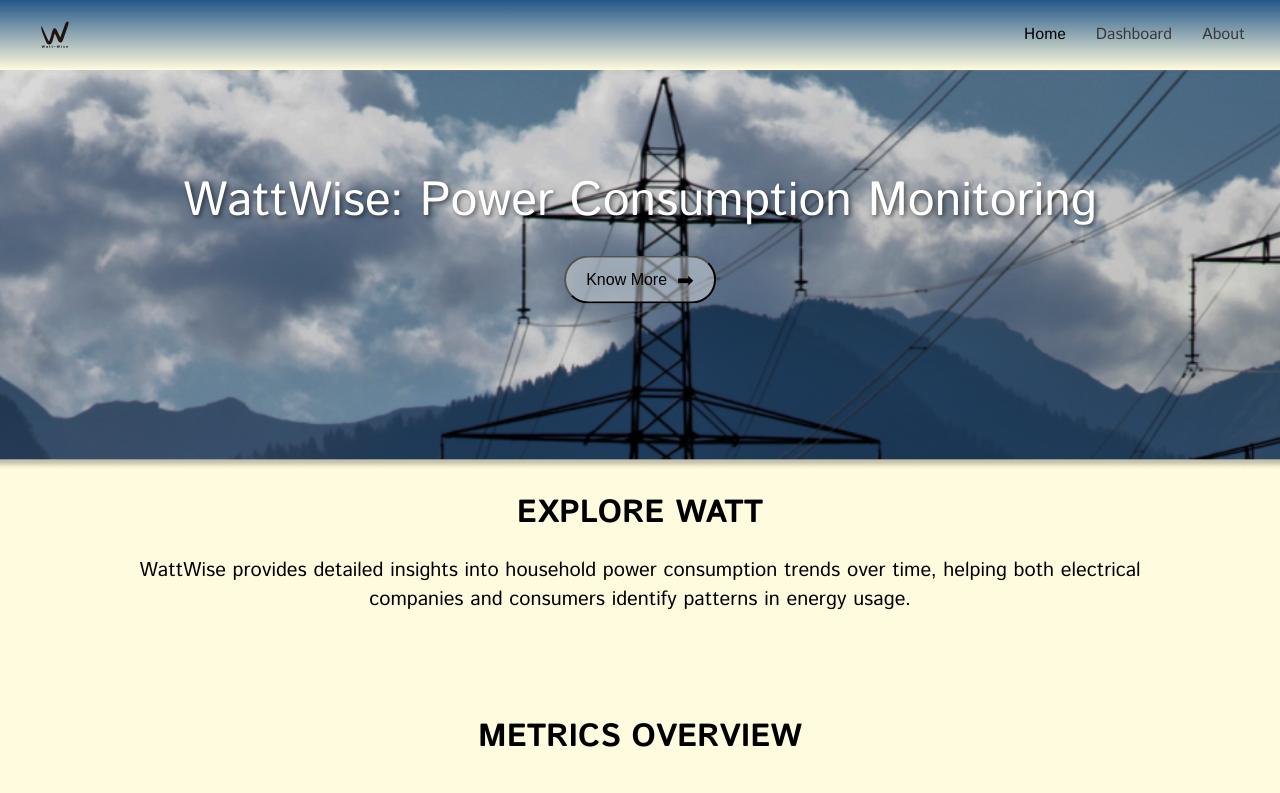
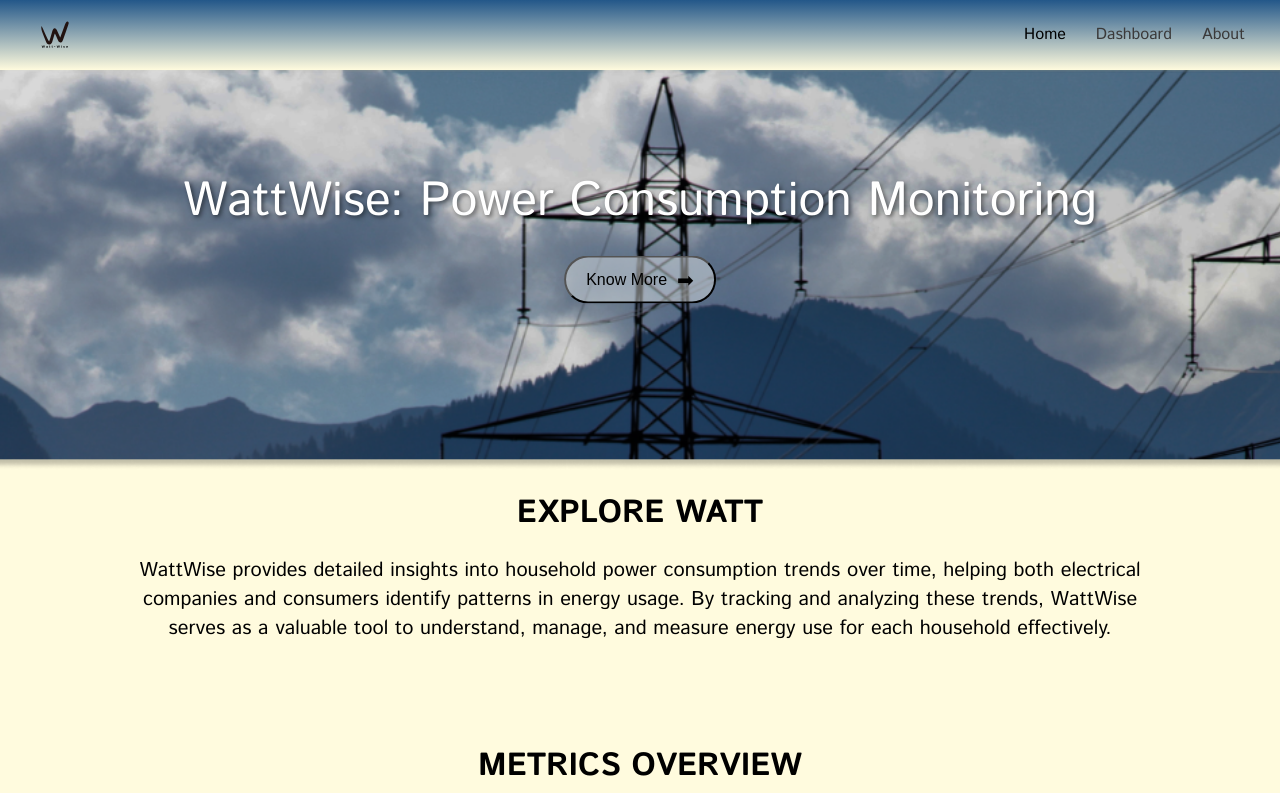
Before and after one commit to JaimeLucero/wattwise, a Next.js app: page /home in a window 1280 px wide. Shown: the top 793 px of the page. Built offline with nearby package versions, Linux system fonts and the light colour scheme.

Commit message:
home fix

```diff
--- a/pages/home/index.tsx
+++ b/pages/home/index.tsx
@@ -130,7 +130,7 @@ const Home: NextPage = () => {
             textAlign: 'center',
           }}
         >
-          WattWise provides detailed insights into household power consumption trends over time, helping both electrical companies and consumers identify patterns in energy usage.
+          WattWise provides detailed insights into household power consumption trends over time, helping both electrical companies and consumers identify patterns in energy usage. By tracking and analyzing these trends, WattWise serves as a valuable tool to understand, manage, and measure energy use for each household effectively.
         </h2>
       </div>
 
```
